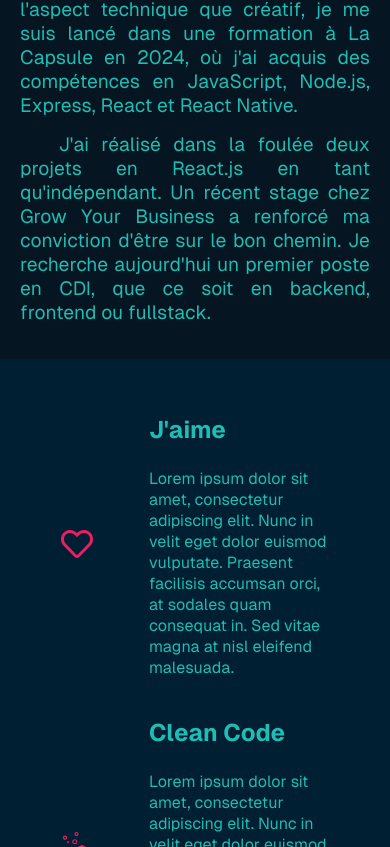
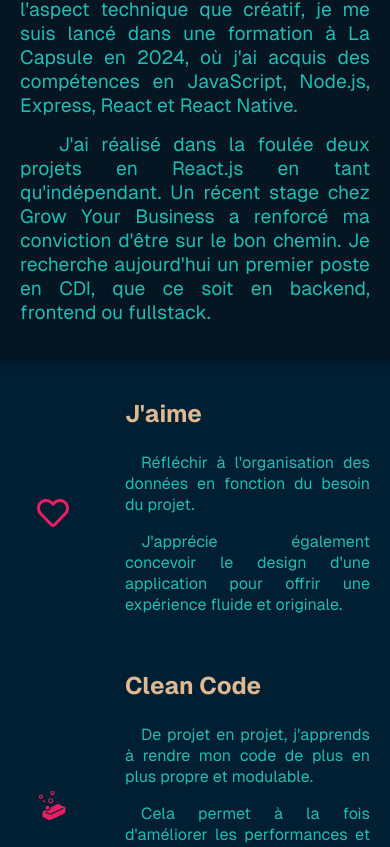
Before and after one commit to e-hainaux/ehweb-agency, a Next.js app: page /about in a window 390 px wide. Shown: the part 1153-2000 px from the top of the page. Built offline with nearby package versions, Linux system fonts and the light colour scheme.

Commit message:
fix Misc design + responsive on small screens

```diff
--- a/src/app/about/page.module.css
+++ b/src/app/about/page.module.css
@@ -1,8 +1,11 @@
 .page {
   --background-main: #051622;
   --background-secondary: #001f33;
+
   --text-main: #1fbdb3;
   --text-secondary: #deb992;
+  --text-tertiary: #e91e63;
+
   --gray-rgb: 0, 0, 0;
   --gray-alpha-200: rgba(var(--gray-rgb), 0.08);
   --gray-alpha-100: rgba(var(--gray-rgb), 0.05);
--- a/src/app/data/miscData.ts
+++ b/src/app/data/miscData.ts
@@ -2,26 +2,40 @@ import { FaRegHeart } from "react-icons/fa";
 import { FaPeopleGroup } from "react-icons/fa6";
 import { GiSoap } from "react-icons/gi";
 
-export const frameData = [
+export interface Frame {
+  id: number;
+  subtitle: string;
+  paragraph: string | string[];
+  picto: React.ElementType;
+}
+
+export const frameData: Frame[] = [
   {
     id: 1,
     subtitle: "J'aime",
-    paragraph:
-      "Lorem ipsum dolor sit amet, consectetur adipiscing elit. Nunc in velit eget dolor euismod vulputate. Praesent facilisis accumsan orci, at sodales quam consequat in. Sed vitae magna at nisl eleifend malesuada.",
+    paragraph: [
+      "Réfléchir à l'organisation des données en fonction du besoin du projet.",
+      "J'apprécie également concevoir le design d'une application pour offrir une expérience fluide et originale.",
+    ],
     picto: FaRegHeart,
   },
   {
     id: 2,
     subtitle: "Clean Code",
-    paragraph:
-      "Lorem ipsum dolor sit amet, consectetur adipiscing elit. Nunc in velit eget dolor euismod vulputate. Praesent facilisis accumsan orci, at sodales quam consequat in. Sed vitae magna at nisl eleifend malesuada.",
+    paragraph: [
+      "De projet en projet, j'apprends à rendre mon code de plus en plus propre et modulable.",
+      "Cela permet à la fois d'améliorer les performances et de laisser un travail plus facile à reprendre par la suite, par moi-même ou tout autre développeur web.",
+    ],
     picto: GiSoap,
   },
   {
     id: 3,
     subtitle: "Entraide",
-    paragraph:
-      "Lorem ipsum dolor sit amet, consectetur adipiscing elit. Nunc in velit eget dolor euismod vulputate. Praesent facilisis accumsan orci, at sodales quam consequat in. Sed vitae magna at nisl eleifend malesuada.",
+    paragraph: [
+      "Être développeur web, c'est faire partie d'une grande famille où l'entraide est au cœur des échanges.",
+      "Cette culture du partage des connaissances est l'une des choses que j'apprécie le plus dans le monde du développement web.",
+      "C'est un véritable travail d'équipe à l'échelle mondiale : on peut s'entraider d'un bout à l'autre de la planète !",
+    ],
     picto: FaPeopleGroup,
   },
 ];
--- a/src/app/page.module.css
+++ b/src/app/page.module.css
@@ -1,8 +1,11 @@
 .page {
   --background-main: #051622;
   --background-secondary: #001f33;
+
   --text-main: #1fbdb3;
   --text-secondary: #deb992;
+  --text-tertiary: #e91e63;
+
   --gray-rgb: 0, 0, 0;
   --gray-alpha-200: rgba(var(--gray-rgb), 0.08);
   --gray-alpha-100: rgba(var(--gray-rgb), 0.05);
--- a/src/components/about/Misc.tsx
+++ b/src/components/about/Misc.tsx
@@ -54,7 +54,15 @@ export default function Misc() {
                 <h2>{frame.subtitle}</h2>
               </div>
               <div className={styles.paragraphsContainer}>
-                <p className={styles.paragraph}>{frame.paragraph}</p>
+                {Array.isArray(frame.paragraph) ? (
+                  frame.paragraph.map((text, index) => (
+                    <p key={index} className={styles.paragraph}>
+                      {text}
+                    </p>
+                  ))
+                ) : (
+                  <p className={styles.paragraph}>{frame.paragraph}</p>
+                )}
               </div>
             </div>
           </div>
--- a/src/components/about/Story.tsx
+++ b/src/components/about/Story.tsx
@@ -53,8 +53,8 @@ export default function Story() {
         />
       </div>
       <div className={styles.storyContainer}>
-        <div className={styles.subTitle}>
-          <h2>Mon parcours</h2>
+        <div className={styles.subTitleContainer}>
+          <h2 className={styles.subTitle}>Mon parcours</h2>
         </div>
         <div className={styles.presentation}>
           <p className={styles.paragraph}>
--- a/src/styles/about/Misc.module.css
+++ b/src/styles/about/Misc.module.css
@@ -38,8 +38,21 @@
 
 .subTitle {
   flex: 1;
+  color: var(--text-secondary);
 }
 
 .paragraphsContainer {
   flex: 1;
 }
+
+.paragraph {
+  text-indent: 1em;
+  margin-bottom: 16px;
+  text-align: justify;
+}
+
+@media (max-width: 600px) {
+  .mainContainer {
+    padding: 40px 20px;
+  }
+}
--- a/src/styles/about/Story.module.css
+++ b/src/styles/about/Story.module.css
@@ -8,7 +8,7 @@
   background: var(--background-main);
   z-index: 2;
 
-  box-shadow: 0 -4px 8px rgba(0, 0, 0, 0.3);
+  box-shadow: 0 4px 8px rgba(0, 0, 0, 0.3), 0 -4px 8px rgba(0, 0, 0, 0.3);
 }
 
 @keyframes fadeIn {
@@ -71,10 +71,14 @@
   transition: opacity 0.5s ease-out, transform 0.5s ease-out;
 }
 
-.subTitle {
+.subTitleContainer {
   width: 80%;
   font-size: 1.2em;
   margin-bottom: 40px;
+}
+
+.subTitle {
+  color: var(--text-secondary);
 }
 
 .storyContainer {
@@ -123,7 +127,7 @@
     left: 0;
     width: 88%;
     height: 5px;
-    background-color: var(--text-secondary);
+    background-color: var(--text-tertiary);
   }
 
   .image {
@@ -140,7 +144,7 @@
     padding: 20px;
   }
 
-  .subTitle {
+  .subTitleContainer {
     width: 100%;
     margin-bottom: 20px;
   }
```
